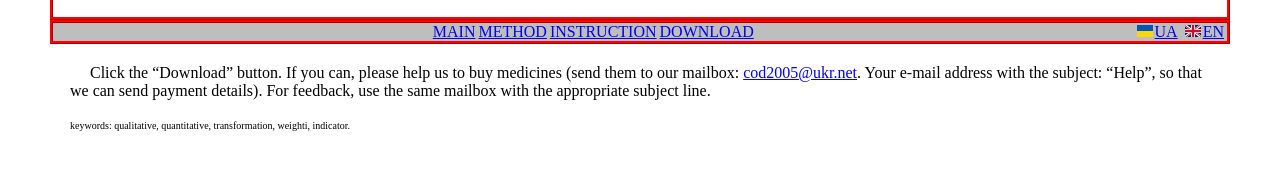
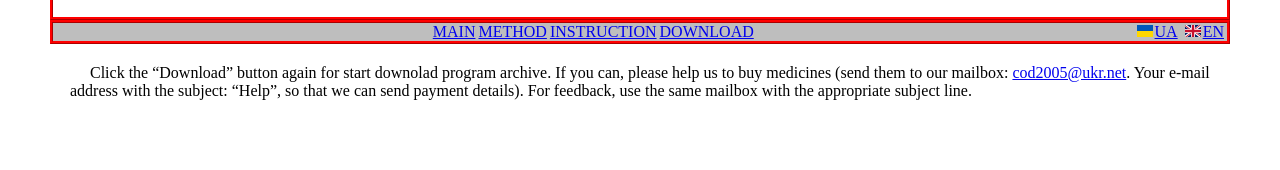
Before and after one commit to Zi-ok/Site_Expert_prog, a plain HTML site: page download_en.html in a window 1280 px wide. Shown: the part 190-360 px from the top of the page. Drawn offline with Linux system fonts and the light colour scheme.

Commit message:
Update download_en.html

```diff
--- a/download_en.html
+++ b/download_en.html
@@ -3,6 +3,7 @@
 <head>
     <meta charset="UTF-8">
     <meta name="viewport" content="width=device-width, initial-scale=1.0">
+    <meta name="keywords" content="conversion of qualitative indicators, ranking of qualitative indicators, quantitative assessment of weights, complex relations, weight adjustment"/>
     <link rel="stylesheet" href="./css/style.css">
     <title>EXPERT PROGRAM</title>
 </head>
@@ -23,8 +24,7 @@
      </div>
      <!-- Контенть -->
     <div class="content">
-        <p>Click the “Download” button. If you can, please help us to buy medicines (send them to our mailbox: <a href="mailto:cod2005@ukr.net">cod2005@ukr.net</a>. Your e-mail address with the subject: “Help”, so that we can send payment details). For feedback, use the same mailbox with the appropriate subject line.</p>
+        <p>Click the “Download” button again for start downolad program archive. If you can, please help us to buy medicines (send them to our mailbox: <a href="mailto:cod2005@ukr.net">cod2005@ukr.net</a>. Your e-mail address with the subject: “Help”, so that we can send payment details). For feedback, use the same mailbox with the appropriate subject line.</p>
     </div>
-    <div class="keywords" id="keyw">keywords: qualitative, quantitative, transformation, weighti, indicator.</div>
 </body>
 </html>
```
